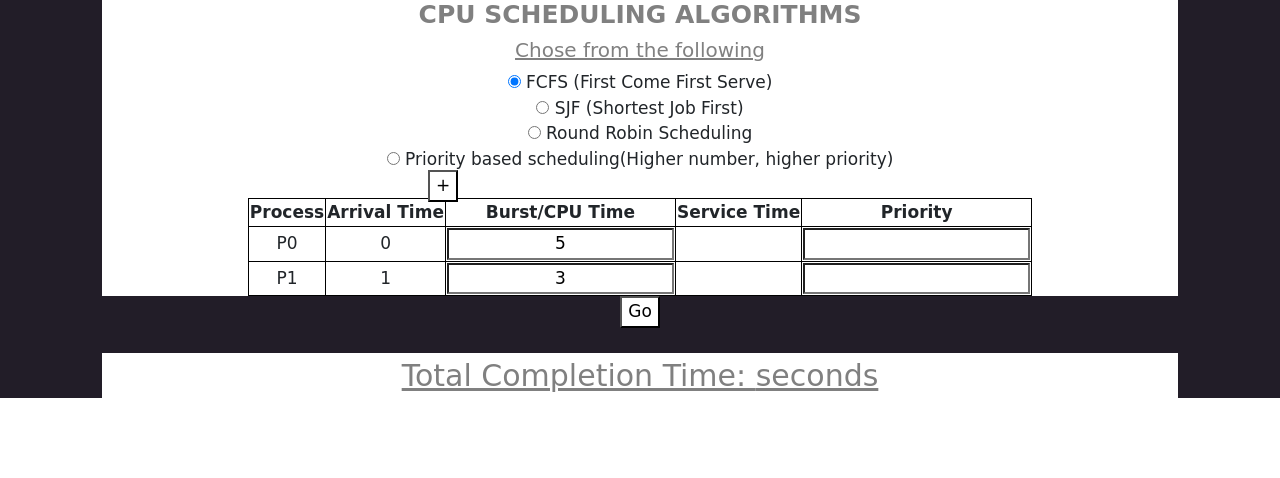
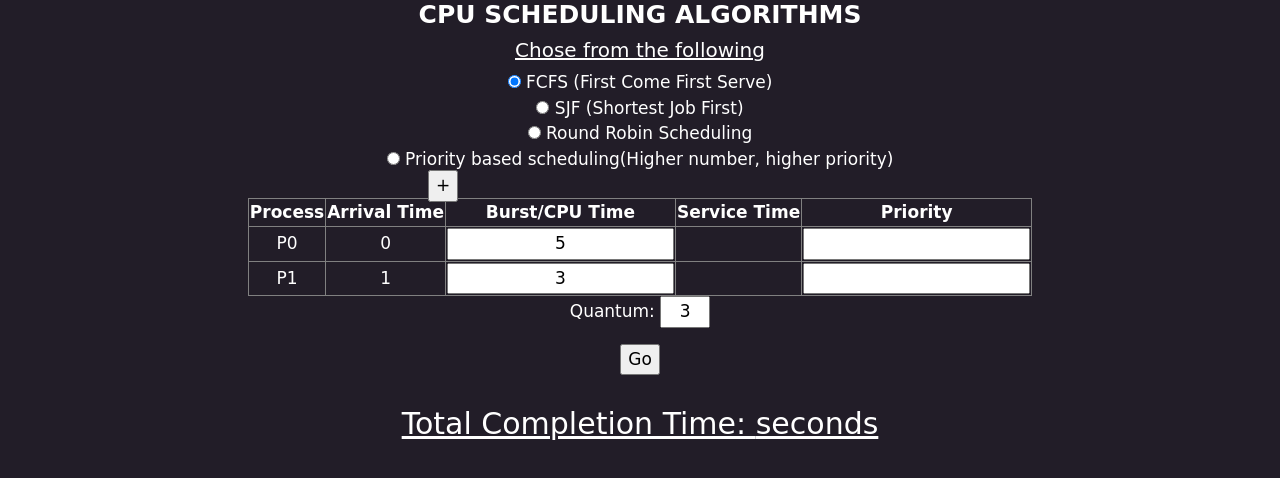
Before and after one commit to ga05nu/Simulator, a plain HTML site: page main.html in a window 1280 px wide. Drawn offline with nearby package versions, Linux system fonts and the light colour scheme.

Commit message:
background fixed

```diff
--- a/main.html
+++ b/main.html
@@ -88,12 +88,7 @@
     </p>
     <input type="button" value="Go" onclick="draw()" />
     <br /><br /><br>
-    <fresh>
 
-    </fresh>
-    <p class="zaz">
-      Total Completion Time: <strong id="timer"></strong> seconds
-    </p>
 
   </div>
 
@@ -124,16 +119,16 @@
 <body style="background-color:rgb(34, 29, 40); ">
 
   <div class="container" style="background-color:rgb(34, 29, 40); ">
-    <div>
+    <div style="background-color:rgb(34, 29, 40); ">
 
-      <div>
+      <div style="background-color:rgb(34, 29, 40); ">
         <h4 style="color:grey;"> <b> CPU SCHEDULING ALGORITHMS</b> <br> </h4>
         <h2 style="color:grey;"><u>Chose from the following</u></h2>
         <form id="algorithm">
-          <input type="radio" name="algorithm" value="fcfs" checked /> FCFS (First Come First Serve)<br>
-          <input type="radio" name="algorithm" value="sjf" /> SJF (Shortest Job First)<br>
-          <input type="radio" name="algorithm" value="robin" /> Round Robin Scheduling<br>
-          <input type="radio" name="algorithm" value="priority" /> Priority based scheduling(Higher number, higher priority)<br>
+          <input type="radio" name="algorithm" value="fcfs" checked class="heading"> FCFS (First Come First Serve)<br>
+          <input type="radio" name="algorithm" value="sjf" class="heading"> SJF (Shortest Job First)<br>
+          <input type="radio" name="algorithm" value="robin" class="heading"> Round Robin Scheduling<br>
+          <input type="radio" name="algorithm" value="priority" class="heading"> Priority based scheduling(Higher number, higher priority)<br>
 
         </form>
         <br>
@@ -167,7 +162,7 @@
     <input type="button" value="+" onclick="addRow();" style="display: inline; left: 428px; position: absolute; top: 170px;"/>
     <div>
     </div>
-    <p id="quantumParagraph" hidden>Quantum:
+    <p id="quantumParagraph" >Quantum:
       <input style="width: 50px;" id="quantum" type="text" value="3" />
     </p>
     <input type="button" value="Go" onclick="draw();" />
--- a/style.css
+++ b/style.css
@@ -1,13 +1,20 @@
-
+*
+{
+    color:white;
+}
+input
+{
+    color: black;
+}
 
 fresh th {
-    background: linear-gradient(WhiteSmoke, lightgray);
+    background-color:rgb(34, 29, 40);
     text-align: left;
-    border: 1px solid black;
+    border: 1px solid grey;
     height: 400 px;
 }
 fresh td {
-    border: 1px solid black;
+    border: 1px solid grey;
     border-bottom: 0;
     /*border-right: 0;*/
     height: 20px;
@@ -15,7 +22,7 @@ fresh td {
 }
 
 div th, div td {
-    border: 1px solid black;
+    border: 1px solid grey;
     text-align: center;
 }
 table {
@@ -26,10 +33,9 @@ input {
     text-align: center;
 }
 #curtain {
-  background-color: white;
+    background-color:rgb(34, 29, 40);
 }
-*{    background-color: #fff;
-}
+
 
 h2{
 font-size: 20px;
@@ -57,7 +63,7 @@ text-align: center
 }
 
 .about{
-color: #7c7a7b;
+color: grey;
 font-size: 35px;
 }
 
```
